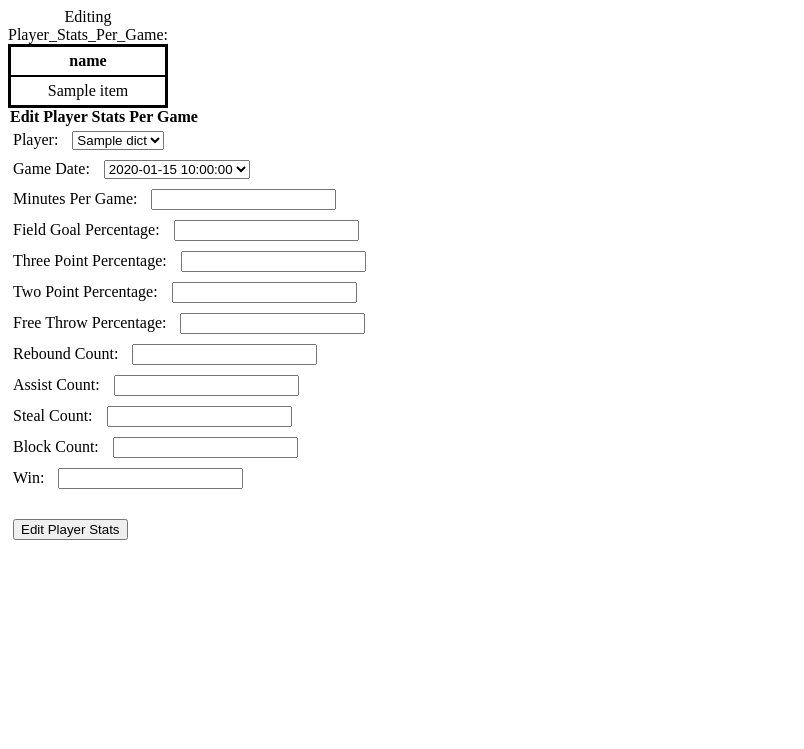
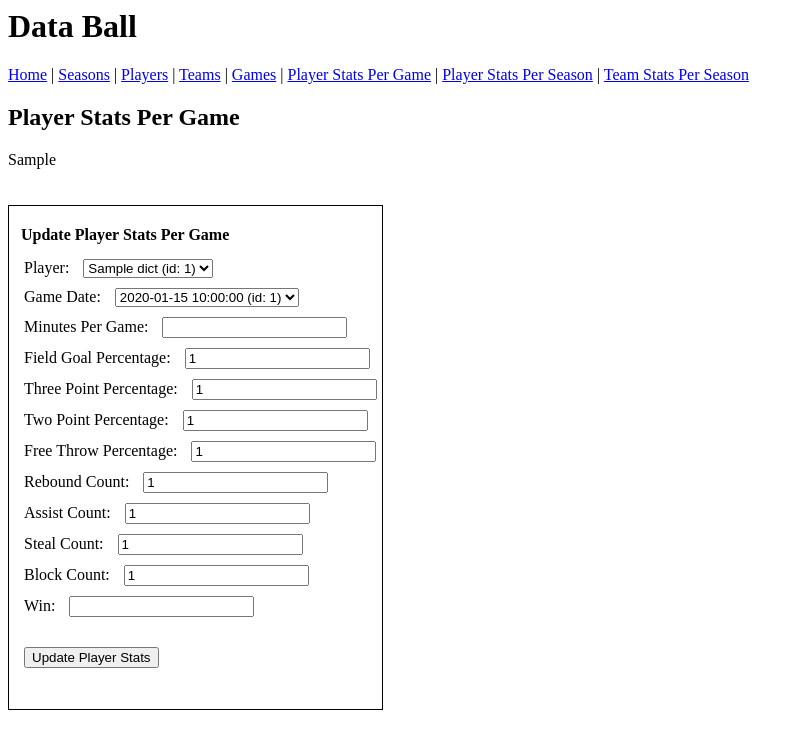
Before and after one commit to dobell733/data_ball, a Flask app: template templates/edit_pspg.j2 in a window 1280 px wide. Shown: the top 749 px of the page, without its empty margins (0-804 px from the left). Run offline with Flask 2, Linux system fonts and the light colour scheme; the template is opened without the code that fills it: most values are stand-ins (such as "Sample title", 1, 10 or a date in 2020); some libraries are stand-ins or nearby versions.

Commit message:
made update form populate with selected player data

```diff
--- a/app.py
+++ b/app.py
@@ -33,6 +33,9 @@ app.register_blueprint(player_sps_routes)
 from teams import teams_routes
 app.register_blueprint(teams_routes)
 
+from update_player_spg import update_player_spg_routes
+app.register_blueprint(update_player_spg_routes)
+
 # Listener
 if __name__ == "__main__":
 
--- a/templates/edit_pspg.j2
+++ b/templates/edit_pspg.j2
@@ -8,96 +8,80 @@
 </head>
 
 <body>
-    <div>
-        <table>
-            <caption> Editing Player_Stats_Per_Game: </caption>
-            <!-- Access data tuple passed from app.py -->
-            {% if player_stats_data %}
-                <thead>
-                    <tr>
-                        <!-- Iterate through each key in the first entry to get the column name -->
-                        {% for key in player_stats_data[0].keys() %}
+    <h1>Data Ball</h1>
 
-                        <!-- Create a <th> tag with the key inside of it, this will be our header row -->
-                        <th scope="col" data-field="{{ key }}" data-filter-control="input">{{ key }}</th>
+    <nav>
+        <a href="/">Home</a> | <a href="/seasons">Seasons</a> | <a href="/players">Players</a> | <a href="/teams">Teams</a> | <a href="/games">Games</a> | <a href="/player_stats_per_game">Player Stats Per Game</a> | <a href="/player_stats_per_season">Player Stats Per Season</a> | <a href="/team_stats_per_season">Team Stats Per Season</a>
+    </nav>
 
-                        <!-- End of this for loop -->
-                        {% endfor %}
-                    </tr>
-
-                <tbody>
-                    <!-- Now, iterate through every item in data -->
-                    {% for item in player_stats_data %}
-                    <tr>
-                        <!-- Then iterate through every key in the current item dictionary -->
-                        {% for key in item.keys() %}
-
-                        <!-- Create a <td> element with the value of that key in it -->
-                        <td>{{item[key]}}</td> {% endfor %}
-                    </tr>
-                    {% endfor %}
-            {% endif %}
-        </table>
-
-        <div id="edit">
-            <!-- form to edit data in bsg_people-->
-            <form id="editPlayerStat" action="/edit_player_stat/{{player_stats_data[0].stats_per_game_id}}" method="post">
-                <legend><strong>Edit Player Stats Per Game</strong></legend>
-                <input type="hidden" value="{{player_stats_data[0].stats_per_game_id}}" class="form-control" id="stats_per_game_id" name="stats_per_game_id" required>
-
-                <label for="player_id">Player: </label>
-            <select name="player_id" id="player_id" required>
+    <h2>Player Stats Per Game</h2>
+    <p>{{ selected_player_data[0] }}</p>
+    <!-- Form to update a player's stats per game -->
+    <div id="form-container">
+        <form method="POST" action="/player_stats_per_game" id="update-player-stats-per-game">
+            <legend><strong>Update Player Stats Per Game</strong></legend>
+            <label for="update_player_id">Player: </label>
+            <select name="player_id" id="update_player_id" required>
+                <option disabled selected value>Player to Update</option>
                 <!-- Iterate through each dictionary in the player_data -->
                 {% for dict in player_data %}
-
                 <!-- This maps player_id to the name displayed in the drop down. The value sent back is player_id -->
-                <option value="{{ dict['player_id'] }}">{{ dict['name'] }}</option>
-
-                 {% endfor %}
-            </select>
-            <br>
-            <label for="game_id">Game Date: </label>
-            <select name="game_id" id="game_id" required>
-                <!-- This maps game_id to game date so the user only has to select the date but the value being sent back to the server will be the game_id. -->
-                {% for dict in game_data %}
-
-                <option value="{{ dict['game_id'] }}">{{ dict['game_date'] }}</option>
+                <option value="{{ dict['player_id'] }}"
+                        {% if dict['player_id'] == selected_player_data[0]['player_id'] %}
+                            selected
+                        {% endif %}>
+                            {{ dict['name'] }} (id: {{ dict['player_id'] }})
+                </option>
 
                 {% endfor %}
             </select>
             <br>
-            <label for="minutes_per_game">Minutes Per Game: </label>
-            <input id="minutes_per_game" type="number" name="minutes_per_game" step="0.01" min="0" required>
+            <label for="update_game_id">Game Date: </label>
+            <select name="game_id" id="update_game_id" required>
+                <option disabled selected value>Game Date to Update</option>
+                <!-- Iterate through each dictionary in the game_data -->
+                {% for dict in game_data %}
+                <!-- This maps game_id to the name displayed in the drop down. The value sent back is player_id -->
+                <option value="{{ dict['game_id'] }}"
+                        {% if dict['game_id'] == selected_player_data[0]['game_id'] %}
+                            selected
+                        {% endif %}>
+                        {{ dict['game_date'] }} (id: {{ dict['game_id'] }})</option>
+                {% endfor %}
+            </select>
             <br>
-            <label for="field_goal_percentage">Field Goal Percentage: </label>
-            <input id="field_goal_percentage" type="number" name="field_goal_percentage" step="0.01" min="0" required>
+            <label for="update_minutes_per_game">Minutes Per Game: </label>
+            <input id="update_minutes_per_game" type="number" name="minutes_per_game"  value="{{ selected_player_data[0]['minutes_per_game'] }}" step="0.01" min="0" required>
             <br>
-            <label for="three_point_percentage">Three Point Percentage: </label>
-            <input id="three_point_percentage" type="number" name="three_point_percentage" step="0.01" min="0" required>
+            <label for="update_field_goal_percentage">Field Goal Percentage: </label>
+            <input id="update_field_goal_percentage" type="number" name="field_goal_percentage" value="{{ selected_player_data[0]['field_goal_percentage'] }}" step="0.01" min="0" required>
             <br>
-            <label for="two_point_percentage">Two Point Percentage: </label>
-            <input id="two_point_percentage" type="number" name="two_point_percentage" step="0.01" min="0" required>
+            <label for="update_three_point_percentage">Three Point Percentage: </label>
+            <input id="update_three_point_percentage" type="number" name="three_point_percentage" value="{{ selected_player_data[0]['three_point_percentage'] }}" step="0.01" min="0" required>
             <br>
-            <label for="free_throw_percentage">Free Throw Percentage: </label>
-            <input id="free_throw_percentage" type="number" name="free_throw_percentage" step="0.01" min="0" required>
+            <label for="update_two_point_percentage">Two Point Percentage: </label>
+            <input id="update_two_point_percentage" type="number" name="two_point_percentage" value="{{ selected_player_data[0]['two_point_percentage'] }}" step="0.01" min="0" required>
             <br>
-            <label for="rebounds">Rebound Count: </label>
-            <input id="rebounds" type="number" name="rebounds" required>
+            <label for="update_free_throw_percentage">Free Throw Percentage: </label>
+            <input id="update_free_throw_percentage" type="number" name="free_throw_percentage" value="{{ selected_player_data[0]['free_throw_percentage'] }}" step="0.01" min="0" required>
             <br>
-            <label for="assists">Assist Count: </label>
-            <input id="assists" type="number" name="assists" required>
+            <label for="update_rebounds">Rebound Count: </label>
+            <input id="update_rebounds" value="{{ selected_player_data[0]['rebound_count'] }}" min="0" type="number" name="rebounds"  required>
             <br>
-            <label for="steals">Steal Count: </label>
-            <input id="steals" type="number" name="steals" required>
+            <label for="update_assists">Assist Count: </label>
+            <input id="update_assists" min="0" value="{{ selected_player_data[0]['assist_count'] }}" type="number" name="assists"  required>
             <br>
-            <label for="blocks">Block Count: </label>
-            <input id="blocks" type="number" name="blocks" required>
+            <label for="update_steals">Steal Count: </label>
+            <input id="update_steals" min="0" value="{{ selected_player_data[0]['steal_count'] }}" type="number" name="steals" required>
             <br>
-            <label for="win">Win: </label>
-            <input id="win" type="number" name="win" required>
+            <label for="update_blocks">Block Count: </label>
+            <input id="update_blocks" min="0" value="{{ selected_player_data[0]['block_count'] }}" type="number" name="blocks"  required>
             <br>
-            <input type="submit" value="Edit Player Stats" name="Edit_Player_Stats" class="btn"">
+            <label for="update_win">Win: </label>
+            <input id="update_win" value="{{ selected_player_data[0]['win'] }}" type="number" name="win"  required>
+            <br>
+            <input type="submit" value="Update Player Stats" name="Update_Player_Stats" class="btn"">
         </form>
     </div>
-
+</body>
 </html>
```
Also changed, not shown: player_spg.py (+4 -4 lines), templates/player_stats_per_game.j2 (+5 -65 lines), update_player_spg.py (added, +28 -0 lines).
